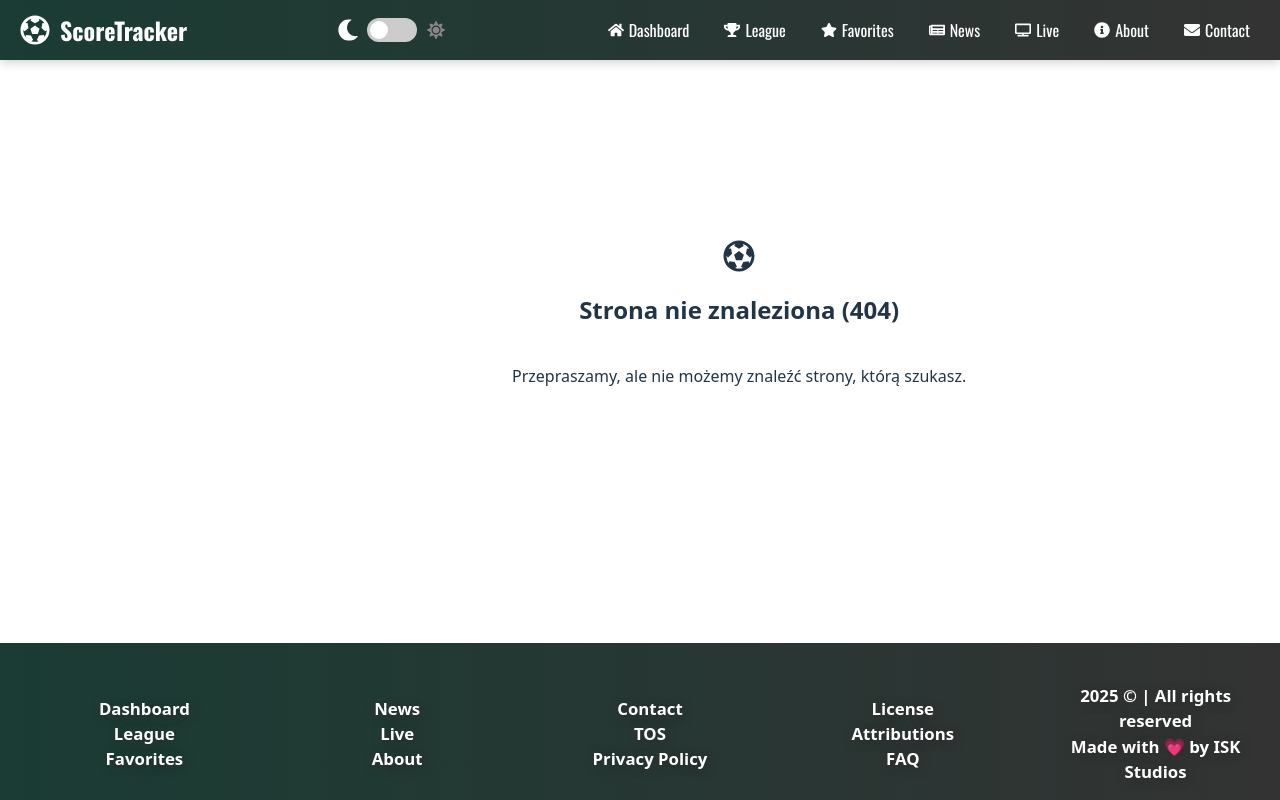
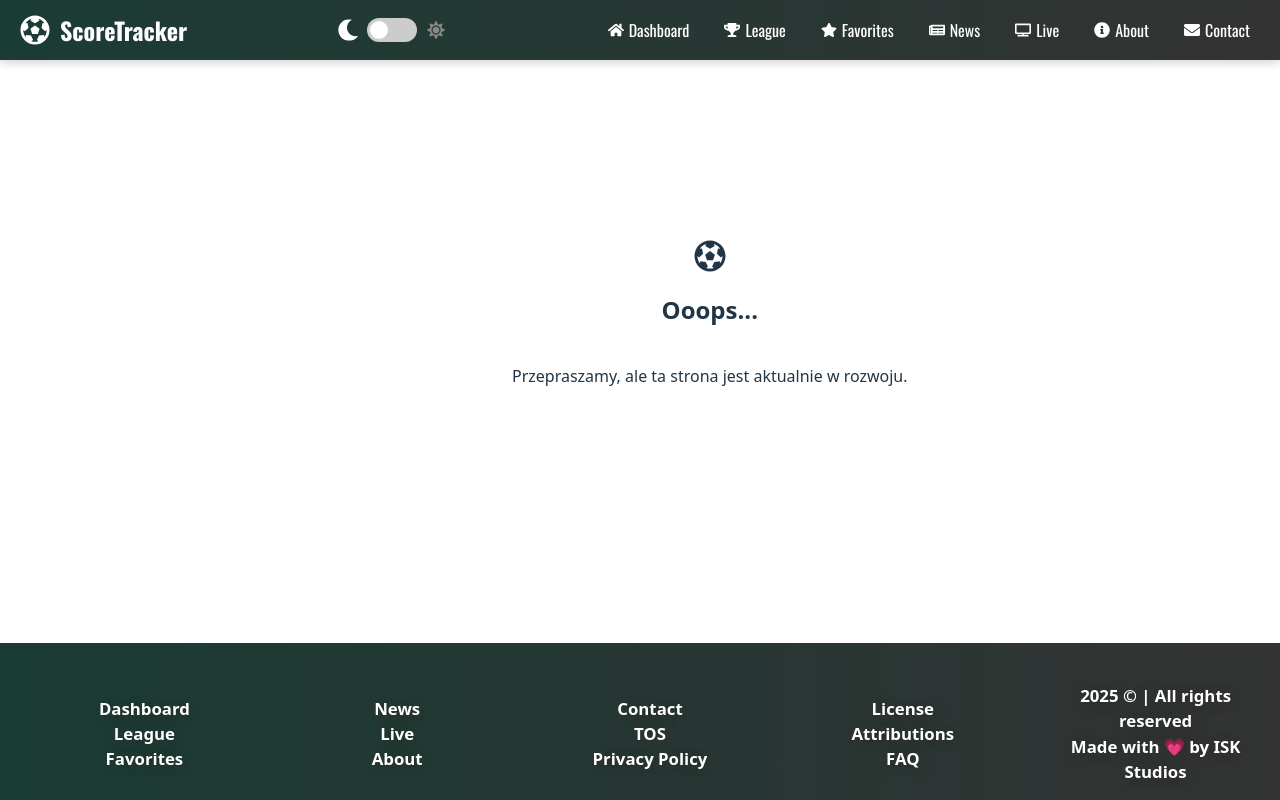
Before and after one commit to Hvlikk/PUI_project, a React (Vite) app: page /news in a window 1280 px wide. Built offline with nearby package versions, Linux system fonts and the light colour scheme.

Commit message:
Simple adjustments

```diff
--- a/src/App.jsx
+++ b/src/App.jsx
@@ -14,6 +14,9 @@ import FAQ from './pages/FAQ/FAQ';
 import Attributions from './pages/Attributions/Attributions';
 import License from './pages/License/License';
 import PrivacyPolicy from './pages/PrivacyPolicy/PrivacyPolicy';
+import News from './pages/News/News';
+import Live from './pages/Live/Live';
+import Favorites from './pages/Favorites/Favorites';
 
 function App() {
   return (
@@ -30,9 +33,14 @@ function App() {
             <Route path="/standings/:leagueId" element={<StandingsPage />} />
             <Route path="/statistics/:leagueId" element={<StatisticsPage />} />
             <Route path="/tos" element={<TermsOfService/>}/>
+            <Route path="/faq" element={<FAQ/>}/>
             <Route path="/attributions" element={<Attributions/>}/>
             <Route path="/license" element={<License/>}/>
             <Route path="/privacy-policy" element={<PrivacyPolicy/>}/>
+            <Route path="/news" element={<News/>}/>
+            <Route path="/live" element={<Live/>}/>
+            <Route path="/favorites" element={<Favorites/>}/>
+
 
 
             {/* Dodaj tutaj inne ścieżki */}
--- a/src/components/DashboardTabs/DashboardTabs.jsx
+++ b/src/components/DashboardTabs/DashboardTabs.jsx
@@ -58,6 +58,16 @@ const DashboardTabs = () => {
     <div className="no-matches">Brak meczów do wyświetlenia</div>
   );
 
+  const renderNoFavouritesMessage = () => {
+    if (activeTab === 'favourite-players') {
+      return <div className="no-matches">Brak meczów ulubionych zawodników</div>;
+    }
+    if (activeTab === 'favourite-teams') {
+      return <div className="no-matches">Brak meczów ulubionych drużyn</div>;
+    }
+    return renderNoMatchesMessage();
+  };
+
   const renderMatchList = (matchList) => (
     <div className="tab-wrapper">
       <div className="cards-section">
@@ -70,7 +80,7 @@ const DashboardTabs = () => {
                 competitions={competitions}
               />
             ))
-          : renderNoMatchesMessage()}
+          : renderNoFavouritesMessage()}
       </div>
     </div>
   );
--- a/src/pages/Favorites/Favorites.jsx
+++ b/src/pages/Favorites/Favorites.jsx
@@ -0,0 +1,15 @@
+import React from 'react';
+import { FaFutbol } from 'react-icons/fa';
+
+
+const Favorites = () => {
+  return (
+    <div className='nf-wrapper'>
+          <FaFutbol className="notfound-icon" />
+          <h2>Ooops...</h2>
+      <p>Przepraszamy, ale ta strona jest aktualnie w rozwoju.</p>
+    </div>
+  );
+};
+
+export default Favorites;
--- a/src/pages/Live/Live.jsx
+++ b/src/pages/Live/Live.jsx
@@ -0,0 +1,14 @@
+import React from 'react';
+import { FaFutbol } from 'react-icons/fa';
+
+const Live = () => {
+  return (
+    <div className='nf-wrapper'>
+          <FaFutbol className="notfound-icon" />
+          <h2>Ooops...</h2>
+      <p>Przepraszamy, ale ta strona jest aktualnie w rozwoju.</p>
+    </div>
+  );
+};
+
+export default Live;
--- a/src/pages/News/News.jsx
+++ b/src/pages/News/News.jsx
@@ -1,12 +1,14 @@
 import React from 'react';
+import { FaFutbol } from 'react-icons/fa';
 
-function News() {
+const News = () => {
   return (
-    <div>
-      <h2>News</h2>
-      <p>Najnowsze wiadomości ze świata piłki nożnej.</p>
+    <div className='nf-wrapper'>
+          <FaFutbol className="notfound-icon" />
+          <h2>Ooops...</h2>
+      <p>Przepraszamy, ale ta strona jest aktualnie w rozwoju.</p>
     </div>
   );
-}
+};
 
 export default News;
```
Also changed, not shown: src/pages/League/League.jsx (+15 -0 lines).
